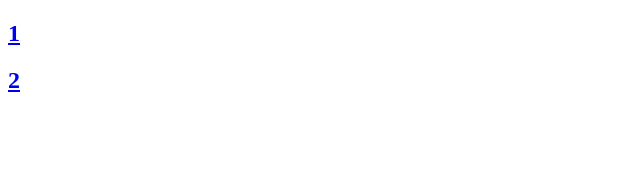
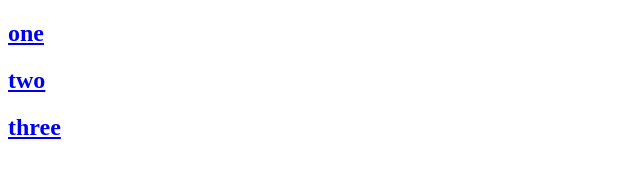
Before and after one commit to shoysmTP/shoysmtp.github.io, a plain HTML site: page blog/blog.html in a window 1280 px wide. Shown: the whole page, without its empty margins (0-640 px from the left). Drawn offline with Linux system fonts and the light colour scheme.

Commit message:
blog number 3
it has a little more text :)

```diff
--- a/blog/blog.html
+++ b/blog/blog.html
@@ -5,7 +5,8 @@
     <title>blog</title>
 </head>
 <body>
-    <h2><a href="one/one.html">1</a></h2>
-    <h2><a href="two/two.html">2</a></h2>
+    <h2><a href="one/one.html">one</a></h2>
+    <h2><a href="two/two.html">two</a></h2>
+    <h2><a href="three/three.html">three</a></h2>
 </body>
 </html>
```
Also changed, not shown: blog/three/three.html (added, +17 -0 lines).
